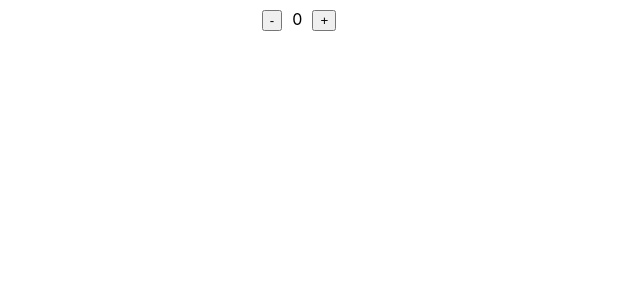
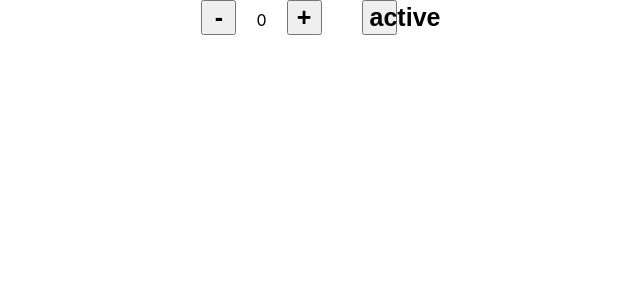
Before and after one commit to NguyenPhucTrong/react-course-2, a React (Create React App) app: page / in a window 1280 px wide. Shown: the top 300 px of the page, without its empty margins (341-981 px from the left). Built offline with nearby package versions, Linux system fonts and the light colour scheme.

Commit message:
#60 Understanding useCallback

```diff
--- a/src/component/Demo/Demo.js
+++ b/src/component/Demo/Demo.js
@@ -1,28 +1,42 @@
-import { useState } from "react";
+import { useState, useCallback } from "react";
 import Span from "../UI/Span/Span";
+import Button from "../UI/Button/Button";
 
 function Demo() {
   let [count, updateCount] = useState(0);
+  let [active, setActive] = useState(false);
 
-  function increaseHandler() {
-    updateCount(count + 1);
-    console.log(count);
-  }
+  let increaseHandler = useCallback(
+    function () {
+      if (active) updateCount(count + 1);
+      console.log(count);
+    },
+    [active]
+  );
+  let decreaseHandler = useCallback(
+    function () {
+      if (active) updateCount(count - 1);
+      console.log(count);
+    },
+    [active]
+  );
 
-  function decreaseHandler() {
-    updateCount(count - 1);
-    console.log(count);
+  function activeHandler() {
+    setActive(true);
   }
 
   return (
     <div style={{ top: "20px" }}>
-      <button style={{ margin: "10px" }} onClick={decreaseHandler}>
+      {/* <button style={{ margin: "10px" }} onClick={decreaseHandler}>
         -
-      </button>
+      </button> */}
+      <Button clickHandler={decreaseHandler}>-</Button>
       <Span>{count}</Span>
-      <button style={{ margin: "10px" }} onClick={increaseHandler}>
+      {/* <button style={{ margin: "10px" }} onClick={increaseHandler}>
         +
-      </button>
+      </button> */}
+      <Button clickHandler={increaseHandler}>+</Button>
+      <Button clickHandler={activeHandler}>active</Button>
     </div>
   );
 }
--- /dev/null
+++ b/src/component/UI/Button/Button.css
@@ -0,0 +1,7 @@
+.counterBtn {
+  font-size: 25px;
+  font-weight: bold;
+  margin: 0 20px;
+  width: 35px;
+  height: 35px;
+}
--- /dev/null
+++ b/src/component/UI/Button/Button.js
@@ -0,0 +1,12 @@
+import React from "react";
+import "./Button.css";
+
+function Button(props) {
+  return (
+    <button className="counterBtn" onClick={props.clickHandler}>
+      {props.children}
+    </button>
+  );
+}
+
+export default React.memo(Button);
--- a/src/component/UI/Span/Span.js
+++ b/src/component/UI/Span/Span.js
@@ -4,4 +4,4 @@ function Span(props) {
   return <span>{props.children}</span>;
 }
 
-export default Span;
+export default React.memo(Span);
```
